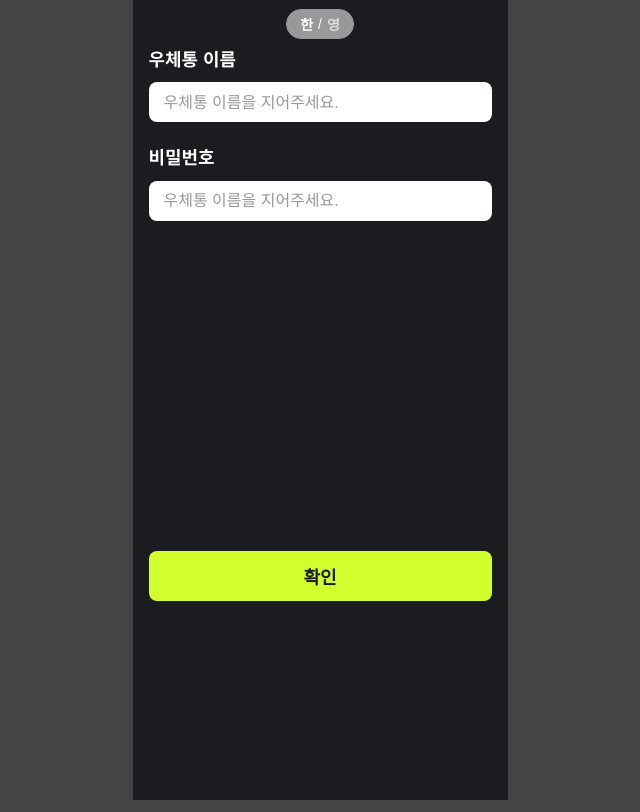
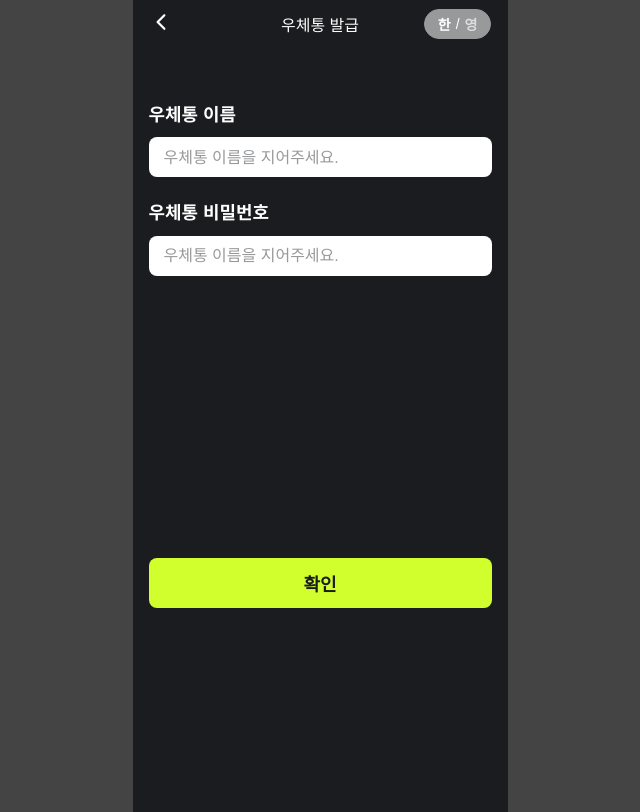
Before and after one commit to Catch-Letter/Catch-Letter-FE, a React (Vite) app: page /postform in a window 1280 px wide. Shown: the whole page, without its empty margins (320-960 px from the left). Built offline with nearby package versions, Linux system fonts and the light colour scheme.

Commit message:
feat: create, createform, success, write 헤더 적용 (#16)

```diff
--- a/src/components/success/desc-link/DescLink.styles.tsx
+++ b/src/components/success/desc-link/DescLink.styles.tsx
@@ -23,7 +23,7 @@ export const DescLinkStyle = css`
   .desc {
     font-size: 14px;
     margin-top: 12px;
-    margin-bottom: 300px;
+    margin-bottom: 260px;
     white-space: pre-line;
   }
 
--- a/src/pages/create-post/CreatePost.styles.tsx
+++ b/src/pages/create-post/CreatePost.styles.tsx
@@ -2,19 +2,17 @@ import { colors } from '#/styles/color'
 import { css } from '@emotion/react'
 
 export const CreatePostStyle = css`
-  display: flex;
-  flex-direction: column;
-  align-items: center;
-  height: 100vh;
+  height: 100%;
   background-color: ${colors.grey[13]};
 
   .title-area {
     display: flex;
     flex-direction: column;
-    color: #fff;
+    color: ${colors.white};
     gap: 12px;
     margin-bottom: 54px;
   }
+
   .title {
     font-size: 32px;
     font-weight: 700;
@@ -25,7 +23,14 @@ export const CreatePostStyle = css`
     font-weight: 500;
   }
 
-  Button {
+  .create-btn {
     margin-top: 104px;
   }
 `
+
+export const CreateWrapper = css`
+  display: flex;
+  flex-direction: column;
+  align-items: center;
+  margin-top: 18px;
+`
--- a/src/pages/create-post/CreatePost.tsx
+++ b/src/pages/create-post/CreatePost.tsx
@@ -1,19 +1,21 @@
 import { TurnCard } from '#/components/create-post'
 import { Button, Header } from '#/shared/ui'
 import { useNavigate } from 'react-router'
-import { CreatePostStyle } from './CreatePost.styles'
+import { CreatePostStyle, CreateWrapper } from './CreatePost.styles'
 
 const CreatePost = () => {
   const navigate = useNavigate()
   return (
     <div css={CreatePostStyle}>
       <Header />
+      <div css={CreateWrapper}>
         <div className='title-area'>
           <div className='title'>Catch-Letter</div>
           <div className='sub-title'>그림을 맞추고 상대방의 마음을 확인해요!</div>
         </div>
         <TurnCard />
         <Button
+          className='create-btn'
           width={343}
           onClick={() => {
             navigate('/postform')
@@ -22,6 +24,7 @@ const CreatePost = () => {
           내 우체통 만들기
         </Button>
       </div>
+    </div>
   )
 }
 
--- a/src/pages/create-postfrom/CreatePostForm.styles.tsx
+++ b/src/pages/create-postfrom/CreatePostForm.styles.tsx
@@ -2,17 +2,21 @@ import { colors } from '#/styles/color'
 import { css } from '@emotion/react'
 
 export const CreateFormStyle = css`
-  display: flex;
-  flex-direction: column;
-  align-items: center;
   background-color: ${colors.grey[13]};
-  height: 100vh;
+  height: 100%;
 
   .form {
     display: flex;
     flex-direction: column;
     gap: 24px;
     width: 343px;
-    margin-bottom: 330px;
+    margin-bottom: 282px;
   }
 `
+
+export const FormWrapper = css`
+  display: flex;
+  flex-direction: column;
+  align-items: center;
+  margin-top: 55px;
+`
--- a/src/pages/create-postfrom/CreatePostForm.tsx
+++ b/src/pages/create-postfrom/CreatePostForm.tsx
@@ -1,15 +1,18 @@
-import { Button, Header, InputField } from '#/shared/ui'
-import { CreateFormStyle } from './CreatePostForm.styles'
+import { BackHeader } from '#/components'
+import { Button, InputField } from '#/shared/ui'
+import { CreateFormStyle, FormWrapper } from './CreatePostForm.styles'
 
 const CreatePostForm = () => {
   return (
     <div css={CreateFormStyle}>
-      <Header />
-      <div className='form'>
-        <InputField label='우체통 이름' placeholder='우체통 이름을 지어주세요.' />
-        <InputField label='비밀번호' placeholder='우체통 이름을 지어주세요.' />
+      <BackHeader Center='우체통 발급' />
+      <div css={FormWrapper}>
+        <div className='form'>
+          <InputField label='우체통 이름' placeholder='우체통 이름을 지어주세요.' />
+          <InputField label='우체통 비밀번호' placeholder='우체통 이름을 지어주세요.' />
+        </div>
+        <Button width={343}>확인</Button>
       </div>
-      <Button width={343}>확인</Button>
     </div>
   )
 }
--- a/src/pages/letter-write/LetterWrite.styles.tsx
+++ b/src/pages/letter-write/LetterWrite.styles.tsx
@@ -4,9 +4,8 @@ import { css } from '@emotion/react'
 export const LetterWriteStyle = css`
   display: flex;
   flex-direction: column;
-  height: 100vh;
+  height: 100%;
   background-color: ${colors.grey[13]};
-  padding: 0 16px;
 
   .input-to,
   .input-from {
@@ -16,6 +15,7 @@ export const LetterWriteStyle = css`
       position: absolute;
       font-size: 16px;
       font-weight: 900;
+      color: ${colors.grey[13]};
       top: 8px;
       left: 15px;
     }
@@ -47,3 +47,8 @@ export const LetterWriteStyle = css`
     margin: 20px auto 0;
   }
 `
+
+export const letterWriteWrapper = css`
+  margin-top: 18px;
+  padding: 0 16px;
+`
--- a/src/pages/letter-write/LetterWrite.tsx
+++ b/src/pages/letter-write/LetterWrite.tsx
@@ -1,12 +1,15 @@
-import { LetterWriteStyle } from './LetterWrite.styles'
+import { LetterWriteStyle, letterWriteWrapper } from './LetterWrite.styles'
 import { Input, Button } from '#/shared/ui'
 import { WriteDesc, TextCard } from '#/components/letter-write'
 import { useTranslation } from 'react-i18next'
+import { BackHeader } from '#/components'
 
 const LetterWrite = () => {
   const { t } = useTranslation()
   return (
     <div css={LetterWriteStyle}>
+      <BackHeader Center='비밀편지 쓰기' />
+      <div css={letterWriteWrapper}>
         <div className='content'>
           <div className='input-to'>
             <label className='input-label'>TO</label>
@@ -29,6 +32,7 @@ const LetterWrite = () => {
           <Button>{t('write.theme')}</Button>
         </div>
       </div>
+    </div>
   )
 }
 
--- a/src/pages/success/Success.styles.tsx
+++ b/src/pages/success/Success.styles.tsx
@@ -2,10 +2,13 @@ import { colors } from '#/styles/color'
 import { css } from '@emotion/react'
 
 export const SuccessStyle = css`
+  background-color: ${colors.grey[13]};
+  height: 100%;
+  color: ${colors.white};
+`
+
+export const SuccessWrapper = css`
   display: flex;
   flex-direction: column;
   align-items: center;
-  background-color: ${colors.grey[13]};
-  height: 100vh;
-  color: #fff;
 `
--- a/src/pages/success/Success.tsx
+++ b/src/pages/success/Success.tsx
@@ -1,6 +1,7 @@
-import { SuccessStyle } from './Success.styles'
+import { SuccessStyle, SuccessWrapper } from './Success.styles'
 import { Button } from '#/shared/ui'
 import { TimeArea, DescLink } from '#/components/success'
+import { BackHeader } from '#/components'
 
 const Success = () => {
   const title = '링크가 생성되었어요!'
@@ -10,9 +11,12 @@ const Success = () => {
 
   return (
     <div css={SuccessStyle}>
-      <DescLink title={title} link={link} btnName={btnName} desc={desc} />
-      <TimeArea title='우체통 열람가능 시간' time='24:00:00' />
-      <Button width={343}>내 우체통 공유하기!</Button>
+      <BackHeader />
+      <div css={SuccessWrapper}>
+        <DescLink title={title} link={link} btnName={btnName} desc={desc} />
+        <TimeArea title='우체통 열람가능 시간' time='24:00:00' />
+        <Button width={343}>내 우체통 공유하기!</Button>
+      </div>
     </div>
   )
 }
```
Lines whose indentation alone changed are shown as unchanged.
